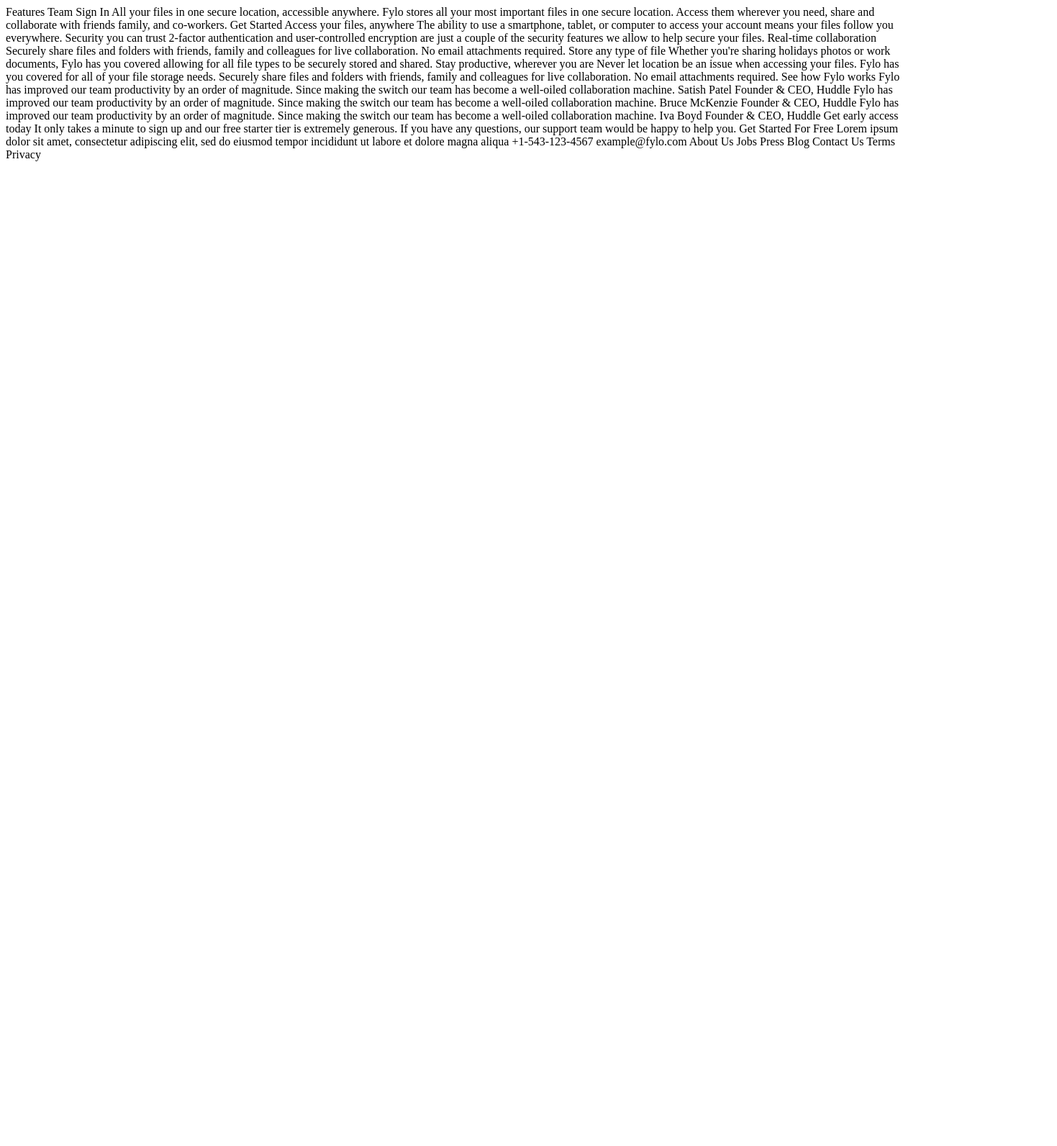
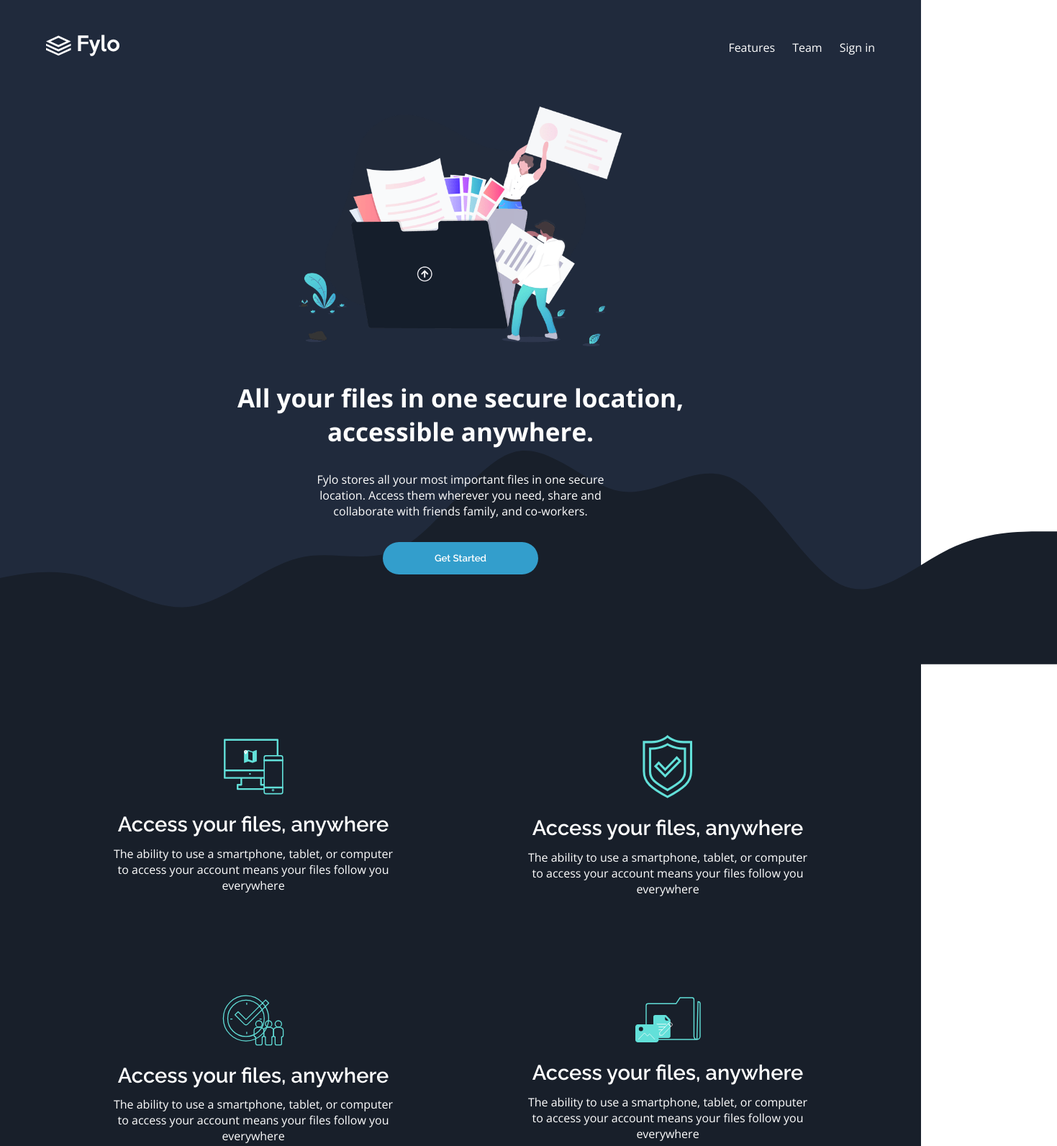
Before and after one commit to Juadebfm/Group1, a plain HTML site: page index.html in a window 1280 px wide. Shown: the top 1592 px of the page at 72% size, 1469 px wide, since content can reach past the window. Before the commit the page ends 800 px from the top, so only its background shows below. Drawn offline with nearby package versions, Linux system fonts and the light colour scheme.

Commit message:
working on christmas, no off duties, lol

```diff
--- a/index.html
+++ b/index.html
@@ -11,38 +11,108 @@
       sizes="32x32"
       href="./images/favicon-32x32.png"
     />
-
-    <title>Fylo landing page with dark theme and features grid</title>
+    <!-- BOXICONS -->
+    <link
+      href="https://unpkg.com/boxicons@2.1.4/css/boxicons.min.css"
+      rel="stylesheet"
+    />
+    <!-- BOXICONS -->
+    <!-- LINK CSS -->
+    <link rel="stylesheet" href="/style.css" />
+    <!-- LINK CSS -->
+    <title>Fylo</title>
   </head>
   <body>
-    Features Team Sign In All your files in one secure location, accessible
-    anywhere. Fylo stores all your most important files in one secure location.
-    Access them wherever you need, share and collaborate with friends family,
-    and co-workers. Get Started Access your files, anywhere The ability to use a
-    smartphone, tablet, or computer to access your account means your files
-    follow you everywhere. Security you can trust 2-factor authentication and
-    user-controlled encryption are just a couple of the security features we
-    allow to help secure your files. Real-time collaboration Securely share
-    files and folders with friends, family and colleagues for live
-    collaboration. No email attachments required. Store any type of file Whether
-    you're sharing holidays photos or work documents, Fylo has you covered
-    allowing for all file types to be securely stored and shared. Stay
-    productive, wherever you are Never let location be an issue when accessing
-    your files. Fylo has you covered for all of your file storage needs.
-    Securely share files and folders with friends, family and colleagues for
-    live collaboration. No email attachments required. See how Fylo works Fylo
-    has improved our team productivity by an order of magnitude. Since making
-    the switch our team has become a well-oiled collaboration machine. Satish
-    Patel Founder & CEO, Huddle Fylo has improved our team productivity by an
-    order of magnitude. Since making the switch our team has become a well-oiled
-    collaboration machine. Bruce McKenzie Founder & CEO, Huddle Fylo has
-    improved our team productivity by an order of magnitude. Since making the
-    switch our team has become a well-oiled collaboration machine. Iva Boyd
-    Founder & CEO, Huddle Get early access today It only takes a minute to sign
-    up and our free starter tier is extremely generous. If you have any
-    questions, our support team would be happy to help you. Get Started For Free
-    Lorem ipsum dolor sit amet, consectetur adipiscing elit, sed do eiusmod
-    tempor incididunt ut labore et dolore magna aliqua +1-543-123-4567
-    example@fylo.com About Us Jobs Press Blog Contact Us Terms Privacy
+    <!-- HEADER SECTION -->
+    <header>
+      <nav>
+        <div class="logo">
+          <img src="/images/logo.svg" alt="" />
+        </div>
+        <ul>
+          <li>Features</li>
+          <li>Team</li>
+          <li>Sign in</li>
+        </ul>
+      </nav>
+      <div class="hero">
+        <img src="/images/illustration-intro.png" alt="" />
+        <h1>All your files in one secure location, accessible anywhere.</h1>
+        <p>
+          Fylo stores all your most important files in one secure location.
+          Access them wherever you need, share and collaborate with friends
+          family, and co-workers.
+        </p>
+        <button class="btn">Get Started</button>
+        <div class="svg">
+          <svg xmlns="http://www.w3.org/2000/svg" viewBox="0 0 1440 320">
+            <path
+              fill="#181f2a"
+              fill-opacity="1"
+              d="M0,256L21.8,250.7C43.6,245,87,235,131,224C174.5,213,218,203,262,213.3C305.5,224,349,256,393,250.7C436.4,245,480,203,524,192C567.3,181,611,203,655,176C698.2,149,742,75,785,64C829.1,53,873,107,916,112C960,117,1004,75,1047,96C1090.9,117,1135,203,1178,224C1221.8,245,1265,203,1309,181.3C1352.7,160,1396,160,1418,160L1440,160L1440,320L1418.2,320C1396.4,320,1353,320,1309,320C1265.5,320,1222,320,1178,320C1134.5,320,1091,320,1047,320C1003.6,320,960,320,916,320C872.7,320,829,320,785,320C741.8,320,698,320,655,320C610.9,320,567,320,524,320C480,320,436,320,393,320C349.1,320,305,320,262,320C218.2,320,175,320,131,320C87.3,320,44,320,22,320L0,320Z"
+            ></path>
+          </svg>
+        </div>
+      </div>
+    </header>
+    <!-- HEADER SECTION -->
+    <!-- CTA SECTION -->
+    <section class="cta">
+      <div class="ctaDetails">
+        <img src="/images/icon-access-anywhere.svg" alt="" />
+        <span>Access your files, anywhere</span>
+        <p>
+          The ability to use a smartphone, tablet, or computer to access your
+          account means your files follow you everywhere
+        </p>
+      </div>
+      <div class="ctaDetails">
+        <img src="/images/icon-security.svg" alt="" />
+        <span>Access your files, anywhere</span>
+        <p>
+          The ability to use a smartphone, tablet, or computer to access your
+          account means your files follow you everywhere
+        </p>
+      </div>
+      <div class="ctaDetails">
+        <img src="/images/icon-collaboration.svg" alt="" />
+        <span>Access your files, anywhere</span>
+        <p>
+          The ability to use a smartphone, tablet, or computer to access your
+          account means your files follow you everywhere
+        </p>
+      </div>
+      <div class="ctaDetails">
+        <img src="/images/icon-any-file.svg" alt="" />
+        <span>Access your files, anywhere</span>
+        <p>
+          The ability to use a smartphone, tablet, or computer to access your
+          account means your files follow you everywhere
+        </p>
+      </div>
+    </section>
+    <!-- CTA SECTION -->
+    <!-- CTA PROD -->
+    <section class="ctaProd">
+      <div class="img">
+        <img src="/images/illustration-stay-productive.png" alt="" />
+      </div>
+      <div class="stayProd">
+        <span
+          >Stay productive,<br />
+          wherever you are</span
+        >
+        <p>
+          Never let location be an issue when accessing your files. Fylo has you
+          covered for all your file storage needs
+        </p>
+        <p>
+          Securely share files and folders with friends, family and colleagues
+          for live collaboration. No email attachments required
+        </p>
+        <a href="#">See how Fylo Works &#8594;</a>
+      </div>
+    </section>
+    <!-- CTA PROD -->
   </body>
 </html>
--- /dev/null
+++ b/style.css
@@ -0,0 +1,204 @@
+/* FOONT */
+@import url("https://fonts.googleapis.com/css2?family=Barlow:wght@200;300;400;500;600;700;900&family=Open+Sans:wght@300;400;500;600;700;800&family=Raleway:ital,wght@0,100;0,300;0,400;0,500;0,600;0,700;0,800;1,900&display=swap");
+/* FOONT */
+/* CSS VARIABLES */
+:root {
+  /* COLORS */
+  --main-light-clr: #fff;
+  --dark-blue-email-bg: hsl(217, 28%, 15%);
+  --dark-blue-main-bg: hsl(218, 28%, 13%);
+  --dark-blue-footer-bg: hsl(216, 53%, 9%);
+  --dark-blue-testimonials-bg: hsl(219, 30%, 18%);
+  --CTA-icons-bg: hsl(176, 68%, 64%);
+  --CTA-main-button-bg: hsl(198, 60%, 50%);
+  --error-msg-clr: hsl(219, 30%, 18%);
+  /* UTILITIES */
+  --container-pd: 3rem 4rem;
+}
+/* CSS VARIABLES */
+/* CSS INITIALIZATION */
+* {
+  padding: 0;
+  margin: 0;
+  box-sizing: border-box;
+}
+
+body {
+  font-family: "Open Sans", sans-serif;
+  /* font-family: "Raleway", sans-serif; */
+}
+
+li {
+  list-style: none;
+}
+
+a {
+  text-decoration: none;
+  color: var(--main-light-clr);
+}
+
+button {
+  border: none;
+  outline: none;
+}
+
+.btn {
+  padding: 0.9rem 4.5rem;
+  color: var(--main-light-clr);
+  border-radius: 100px;
+  font-family: "Raleway", sans-serif;
+  font-weight: 600;
+}
+/* CSS INITIALIZATION */
+/* HEADER SECTION */
+header {
+  height: auto;
+  background-color: var(--dark-blue-testimonials-bg);
+  color: var(--main-light-clr);
+  padding: var(--container-pd);
+}
+
+nav {
+  display: flex;
+  align-items: center;
+  justify-content: space-between;
+}
+
+nav .logo img {
+  height: 30px;
+}
+
+nav ul {
+  display: flex;
+  align-items: center;
+  justify-content: space-between;
+  gap: 1.5rem;
+}
+
+.hero {
+  display: flex;
+  flex-direction: column;
+  align-items: center;
+  justify-content: center;
+  width: 80%;
+  margin: auto;
+  margin-top: 4rem;
+  position: relative;
+  z-index: 1;
+}
+
+.hero img {
+  width: 450px;
+  margin-bottom: 3rem;
+}
+
+.hero h1 {
+  font-size: 35px;
+  width: 70%;
+  text-align: center;
+  margin-bottom: 2rem;
+}
+
+.hero p {
+  width: 50%;
+  text-align: center;
+  margin-bottom: 2rem;
+}
+
+.hero .svg {
+  width: 180%;
+  position: absolute;
+  bottom: -20%;
+  z-index: -1;
+}
+
+.hero button {
+  background-color: var(--CTA-main-button-bg);
+}
+/* HEADER SECTION */
+/* CTA SECTION */
+.cta {
+  margin-top: 4rem;
+  padding: var(--container-pd);
+  background-color: var(--dark-blue-main-bg);
+  height: 100vh;
+
+  /* GRID */
+  display: grid;
+  grid-template-columns: repeat(2, 1fr);
+  grid-template-rows: repeat(2, 1fr);
+}
+
+.cta .ctaDetails {
+  width: 70%;
+  margin: auto;
+  display: flex;
+  flex-direction: column;
+  align-items: center;
+  justify-content: center;
+}
+
+.ctaDetails span {
+  font-size: 29px;
+  font-weight: 600;
+  margin-top: 1.5rem;
+  margin-bottom: 0.8rem;
+  color: var(--main-light-clr);
+  font-family: "Raleway", sans-serif;
+}
+
+.ctaDetails p {
+  color: var(--main-light-clr);
+  text-align: center;
+  font-size: 16px;
+}
+/* CTA SECTION */
+/* CTA PROD` */
+.ctaProd {
+  padding: var(--container-pd);
+  padding-top: 6rem;
+  background-color: var(--dark-blue-main-bg);
+  display: flex;
+  align-items: center;
+  justify-content: center;
+  gap: 3rem;
+}
+
+.ctaProd .img {
+  width: 50%;
+}
+
+.ctaProd .img img {
+  width: 100%;
+}
+
+.ctaProd .stayProd {
+  width: 50%;
+  display: flex;
+  flex-direction: column;
+  align-items: flex-start;
+  justify-content: center;
+}
+
+.stayProd span {
+  font-size: 35px;
+  margin-bottom: 1rem;
+  font-weight: 600;
+  color: var(--main-light-clr);
+  font-family: "Raleway", sans-serif;
+}
+
+.stayProd p {
+  color: var(--main-light-clr);
+  font-size: 15px;
+  padding-right: 25px;
+  margin-bottom: 0.5rem;
+}
+
+.stayProd a {
+  color: var(--CTA-icons-bg);
+  margin-top: 1rem;
+  border-bottom: 1px solid var(--CTA-icons-bg);
+}
+
+/* CTA PROD` */
```
Also changed, not shown: 1 other file.
